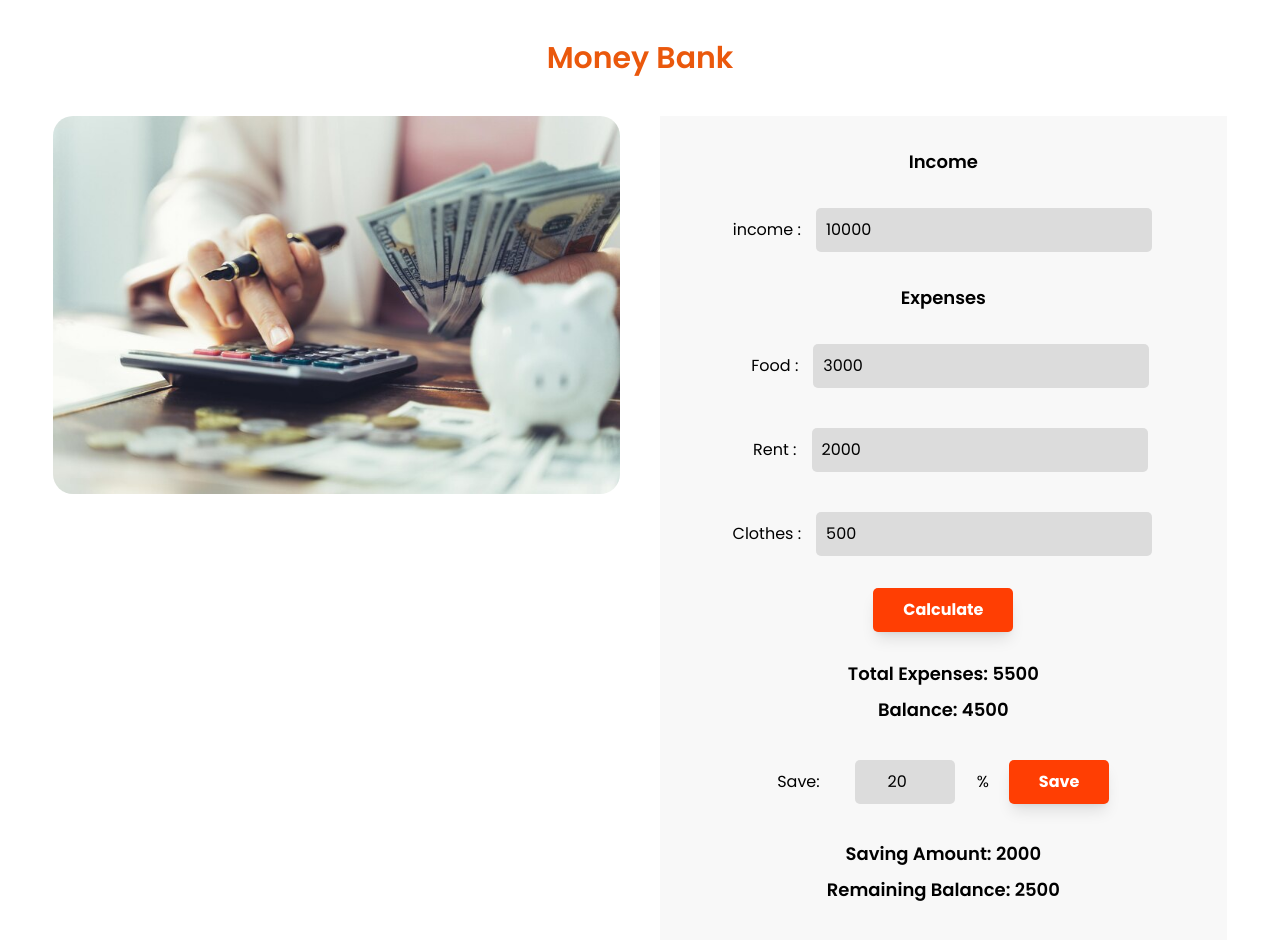
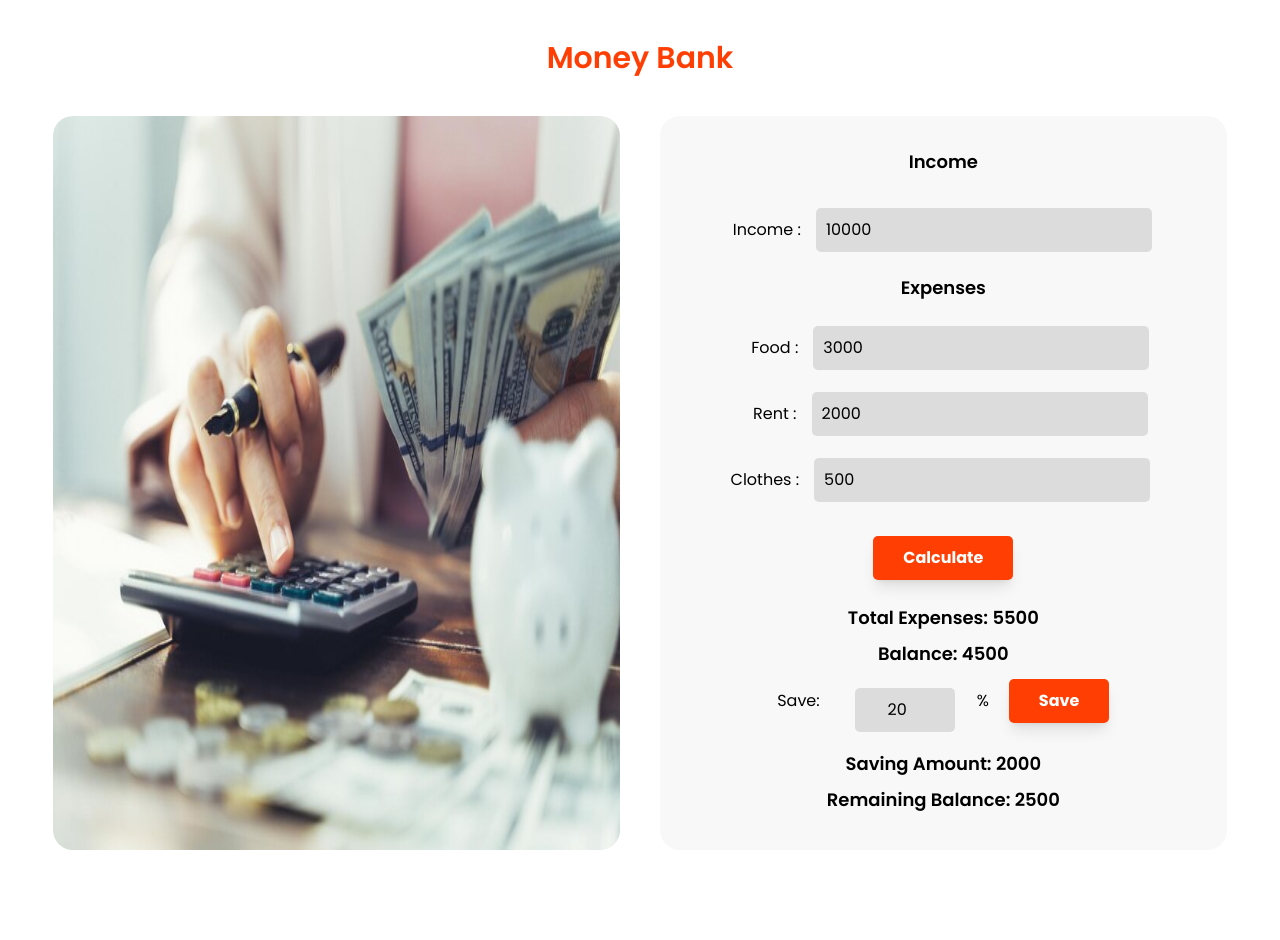
Before and after one commit to mahfuz-moyeen/moneybank, a plain HTML site: page index.html in a window 1280 px wide. After the commit the page ends 890 px from the top, so only its background shows below. Drawn offline with nearby package versions, Linux system fonts and the light colour scheme.

Commit message:
html css

```diff
--- a/css/style.css
+++ b/css/style.css
@@ -3,8 +3,15 @@ body{
     background-color: #FFFFFF;;
 }
 
+/* header  */
+header h1{
+    color: #ff3e03;
+}
+
+/* image section  */
 .image-section img{
     border-radius: 20px;
+    height: 100%;
 }
 
 /* calculator section  */
@@ -12,10 +19,11 @@ body{
     padding: 10px;
     background: #DCDCDC;
     border-radius: 5px;
-    margin: 20px 2px 20px 15px;
+    margin: 20px 2px 2px 15px;
 }
 .calculator-section{
     background-color: #F8F8F8;
+    border-radius: 20px;
 }
 #calculate-button{
     color: #FFFFFF;
--- a/index.html
+++ b/index.html
@@ -27,13 +27,13 @@
 <body>
     <!-- header  -->
     <header>
-        <h1 class="text-center text-3xl my-5 p-5 text-orange-600 font-semibold">Money Bank</h1>
+        <h1 class="text-center text-3xl my-5 p-5 font-semibold">Money Bank</h1>
     </header>
 
     <!-- main  -->
     <main class="w-11/12 mx-auto">
         <!-- money bank section  -->
-        <section class="grid sm:grid-cols-2 gap-10">
+        <section class="grid sm:grid-cols-2 gap-10 mb-10">
 
             <!-- image section  -->
             <div class="image-section">
@@ -47,23 +47,23 @@
                     <!-- income input -->
                 <div class="income-section">
                     <h2 class="text-lg text-center font-semibold my-3">Income</h2>
-                    <p>income :<input type="number" name="" id="" value="10000"></p>
+                    <p>Income :<input type="number" name="" id="" value="10000"></p>
                 </div>
                 <!-- expenses input  -->
                 <div class="expenses">
-                    <h2 class="text-lg text-center font-semibold my-3">Expenses</h2>
+                    <h2 class="text-lg text-center font-semibold mt-5 mb-1">Expenses</h2>
                     <p class="ml-4">Food :<input class="mx-2" type="number" name="" id="" value="3000"></p>
                     <p class="ml-4">Rent :<input type="number" name="" id="" value="2000"></p>
-                    <p>Clothes :<input type="number" name="" id="" value="500"></p>
+                    <p class="-ml-1">Clothes :<input type="number" name="" id="" value="500"></p>
                 </div>
 
 
-                <button id="calculate-button" class="font-bold shadow-lg my-3">Calculate</button>
+                <button id="calculate-button" class="font-bold shadow-lg mt-8 mb-2">Calculate</button>
 
                 <!-- expenses result  -->
                 <div>
                     <h2 class="text-lg text-center font-semibold mt-4 mb-2">Total Expenses: 5500 </h2>
-                    <h2 class="text-lg text-center font-semibold mb-4">Balance: 4500</h2>
+                    <h2 class="text-lg text-center font-semibold">Balance: 4500</h2>
                 </div>
                </section>
 
```
